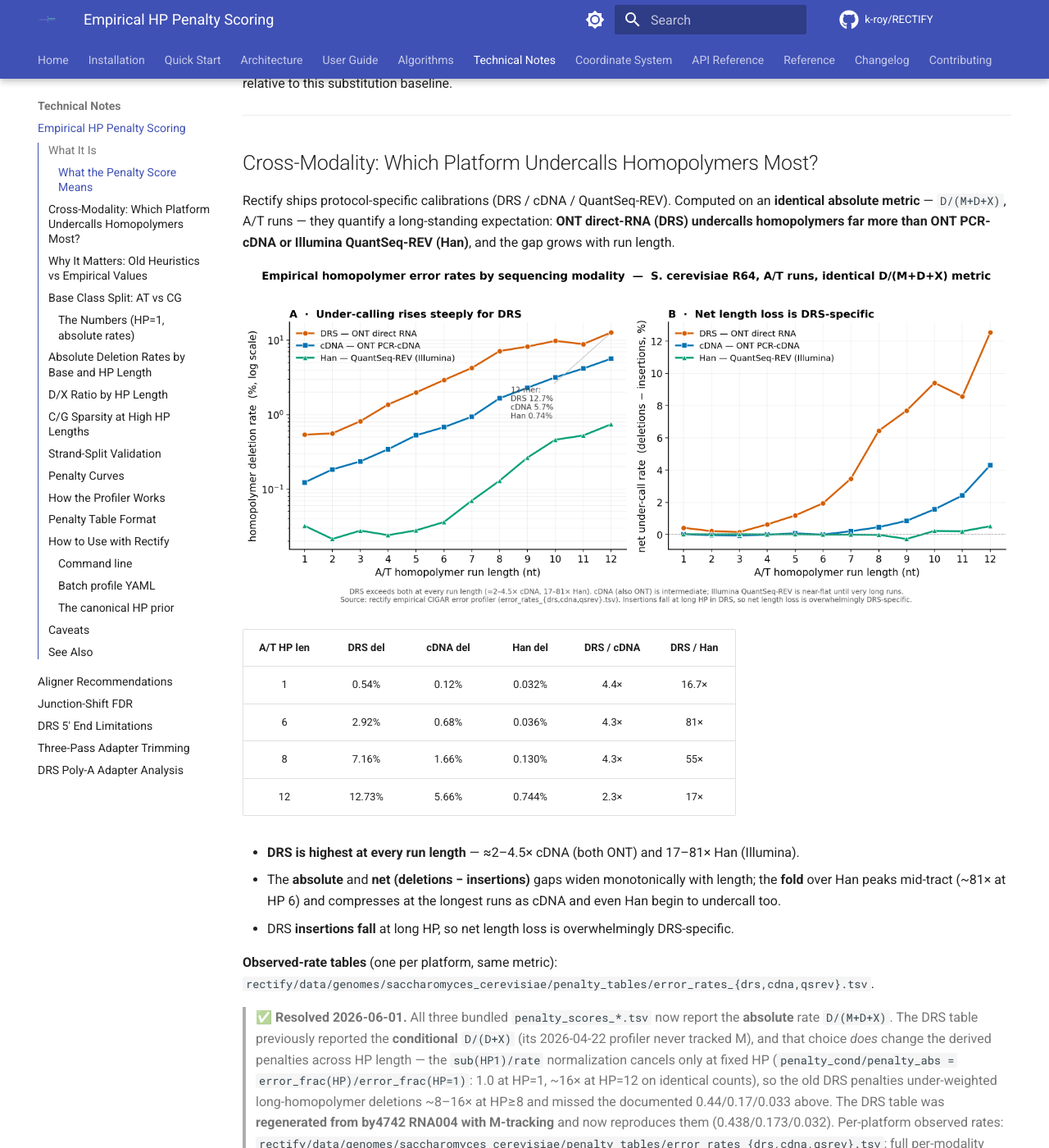
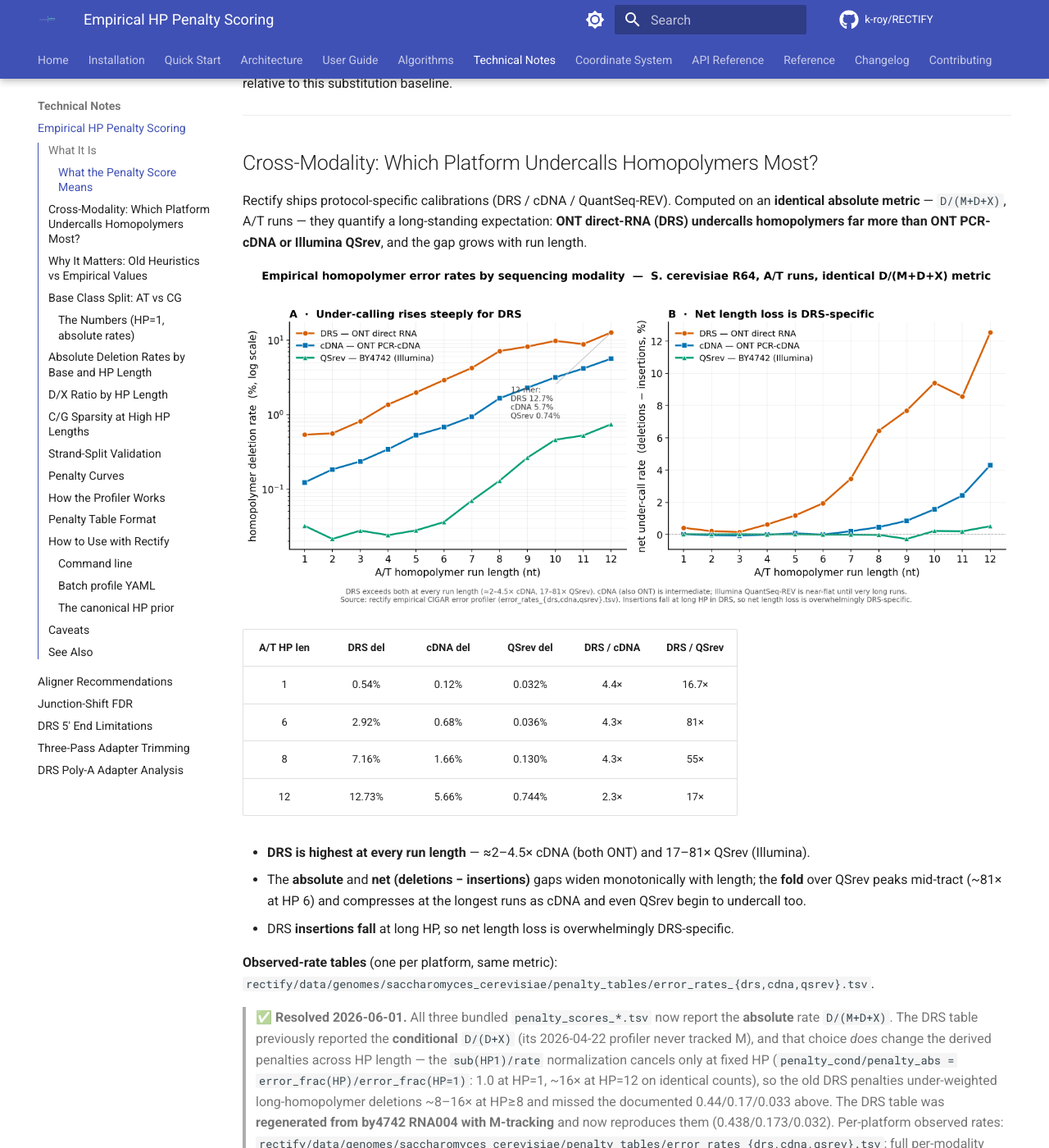
Before and after one commit to k-roy/RECTIFY, an MkDocs documentation site: the page built from docs/EMPIRICAL_HP_PENALTY_SCORING.md, in a window 1280 px wide and 1400 px high, scrolled down 780 px. Shown: the whole window at 82% size. Built offline with MkDocs 1.6.1 and Material for MkDocs 9.7.7, drawn with Linux system fonts in a browser that asks for light colours; comment, search, counter and statistics services are not loaded; the version menu is left out; some of the changed text lies outside the part shown.

Commit message:
docs(penalty): refer to QSrev data by strain/modality/accession, not first-author surname
Professionalize attribution across the shippable surface: the QuantSeq-REV calibration is now
referred to as "QSrev — BY4742 (PRJNA906143)" rather than by first-author name, consistent with
the strain (BY4742, S288C-based WT) + modality (DRS, cDNA/UMI, QSrev) naming convention. Updates
penalty_tables/README.md, docs/EMPIRICAL_HP_PENALTY_SCORING.md, error_rates_qsrev.tsv header,
calibration profiler/script comments, the qname-survey diagnostic, and regenerates both docs
figures. Also fixes a stale "R10.4.1" chemistry mislabel in the resolver table (DRS is RNA004).

Left as-is (filesystem paths to existing deposits, not prose): the H2 deposit dir name
SRA/external/han_2023_quantseq_rev and the local igv/han2023_wbfix paths in
scripts/validation_data/quantseq_rev_manifest.tsv. Internal dev/handoffs/archive history not
rewritten.

Co-Authored-By: Claude Opus 4.8 <noreply@anthropic.com>

```diff
--- a/docs/EMPIRICAL_HP_PENALTY_SCORING.md
+++ b/docs/EMPIRICAL_HP_PENALTY_SCORING.md
@@ -43,21 +43,21 @@ All other operations are expressed relative to this substitution baseline.
 Rectify ships protocol-specific calibrations (DRS / cDNA / QuantSeq-REV). Computed on an
 **identical absolute metric** — `D/(M+D+X)`, A/T runs — they quantify a long-standing
 expectation: **ONT direct-RNA (DRS) undercalls homopolymers far more than ONT PCR-cDNA or
-Illumina QuantSeq-REV (Han)**, and the gap grows with run length.
+Illumina QSrev**, and the gap grows with run length.
 
 ![Empirical homopolymer error rates by sequencing modality](figures/hp_error_rates_by_modality.png)
 
-| A/T HP len | DRS del | cDNA del | Han del | DRS / cDNA | DRS / Han |
+| A/T HP len | DRS del | cDNA del | QSrev del | DRS / cDNA | DRS / QSrev |
 |:---:|:---:|:---:|:---:|:---:|:---:|
 | 1  | 0.54%  | 0.12% | 0.032% | 4.4× | 16.7× |
 | 6  | 2.92%  | 0.68% | 0.036% | 4.3× | 81×   |
 | 8  | 7.16%  | 1.66% | 0.130% | 4.3× | 55×   |
 | 12 | 12.73% | 5.66% | 0.744% | 2.3× | 17×   |
 
-- **DRS is highest at every run length** — ≈2–4.5× cDNA (both ONT) and 17–81× Han (Illumina).
+- **DRS is highest at every run length** — ≈2–4.5× cDNA (both ONT) and 17–81× QSrev (Illumina).
 - The **absolute** and **net (deletions − insertions)** gaps widen monotonically with length;
-  the **fold** over Han peaks mid-tract (~81× at HP 6) and compresses at the longest runs as
-  cDNA and even Han begin to undercall too.
+  the **fold** over QSrev peaks mid-tract (~81× at HP 6) and compresses at the longest runs as
+  cDNA and even QSrev begin to undercall too.
 - DRS **insertions fall** at long HP, so net length loss is overwhelmingly DRS-specific.
 
 **Observed-rate tables** (one per platform, same metric):
@@ -77,7 +77,7 @@ Illumina QuantSeq-REV (Han)**, and the gap grows with run length.
 
 **In-vivo imprint:** this chemistry bias leaves a measurable mark on precise 3′-end calling — DRS
 is the only modality whose poly-T/poly-U tract 3′ ends *saturate inside the tract* (lock at ~the
-9th T), while cDNA and Han track the last templated T. Full analysis and figures:
+9th T), while cDNA and QSrev track the last templated T. Full analysis and figures:
 `handoffs/REPORT_hp_undercalling_termination_20260531.html` (lab workspace).
 
 ---
```
Also changed, not shown: rectify/data/genomes/saccharomyces_cerevisiae/penalty_tables/README.md (+6 -6 lines), scripts/diagnostics/qname_mutation_survey/REPORT.md (+1 -1 lines), docs/figures/hp_error_rates_by_modality.png, docs/figures/hp_error_rates_by_modality.svg, docs/figures/penalty_tables_by_modality.png, docs/figures/penalty_tables_by_modality.svg, 3 other files.
